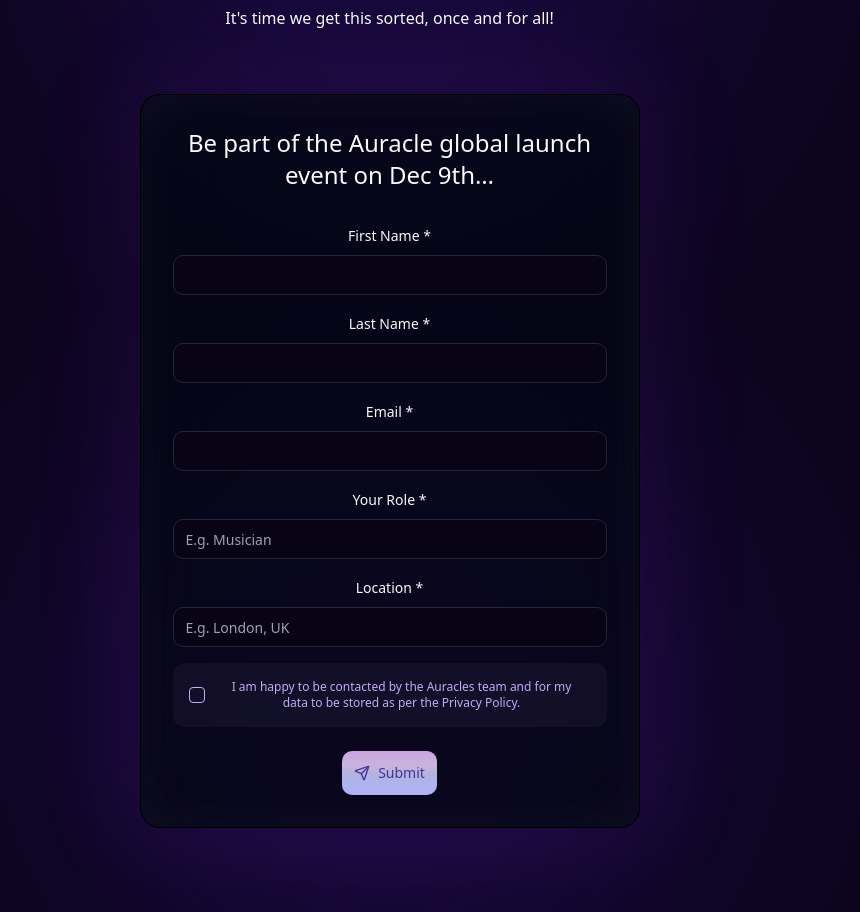
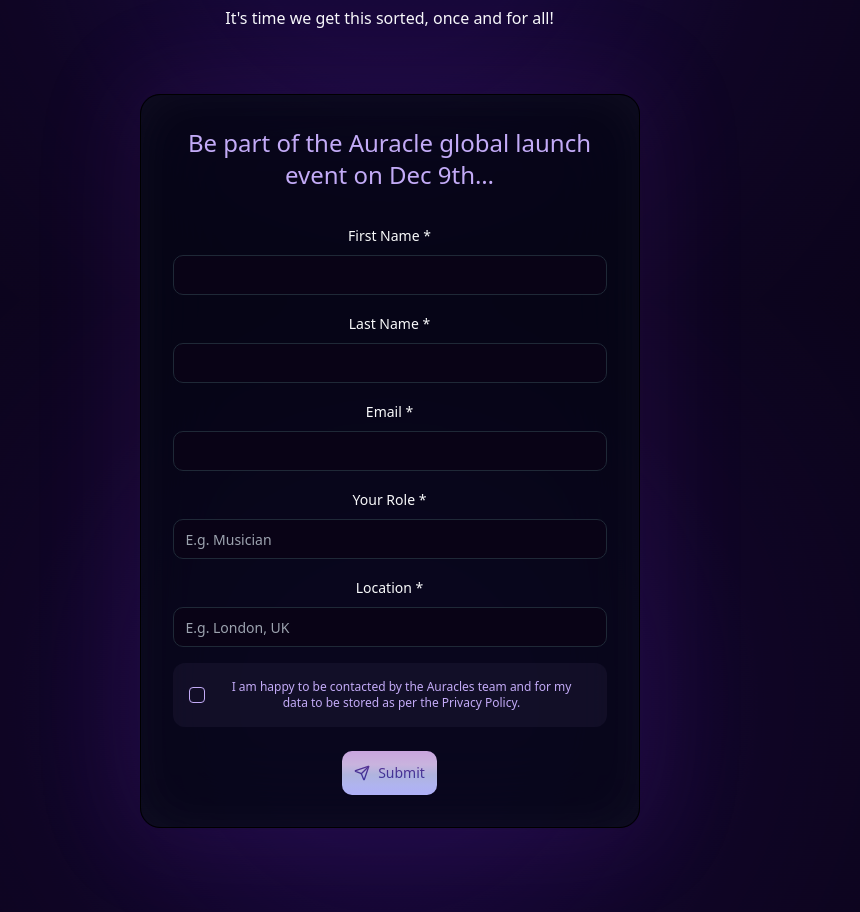
Before and after one commit to jacobhulmston/auracles-new, a Next.js app: page / in a window 1280 px wide. Shown: the part 1300-2212 px from the top of the page, without its empty margins (243-1103 px from the left). Built offline with nearby package versions, Linux system fonts and the light colour scheme.

Commit message:
style: launch text

```diff
--- a/app/page.tsx
+++ b/app/page.tsx
@@ -272,7 +272,7 @@
         <section>
           <div className="text-center mx-auto card p-0 rounded-[20px] dark:shadow-[0px_0px_100px_15px_rgba(147,_51,_234,_0.1)]">
             <div className="w-full h-full p-8 rounded-[20px] shadow-[inset_0px_0px_56px_-7px_rgba(255,_255,_255,_0.05)]">
-              <p className="text-2xl mb-8 font-medium">
+              <p className="text-2xl mb-8 font-medium text-foreground dark:text-primary">
                 Be part of the Auracle global launch event on Dec 9th…
               </p>
               <ContactForm />
```
